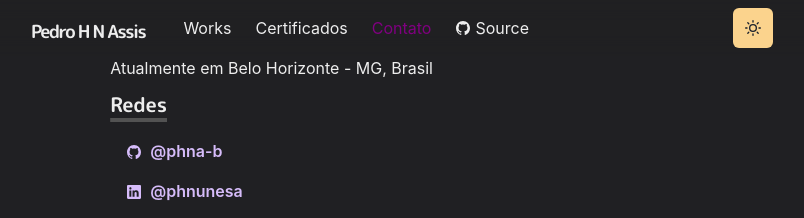
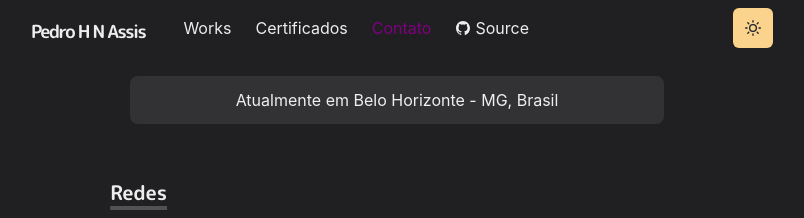
Before and after one commit to Phna-b/Portfolio, a Next.js app: page /contact in a window 1280 px wide. Shown: the top 218 px of the page, without its empty margins (243-1047 px from the left). Built offline with nearby package versions, Linux system fonts and the light colour scheme.

Commit message:
[FEAT] Pequenas melhorias

```diff
--- a/pages/contact.js
+++ b/pages/contact.js
@@ -1,4 +1,4 @@
-import {Container, List, ListItem, Box, Heading,Link, Button} from '@chakra-ui/react'
+import {Container, List, ListItem, Box, Heading,Link,useColorModeValue, Button} from '@chakra-ui/react'
 import { EmailIcon } from '@chakra-ui/icons'
 import Section from '../components/section'
 import Paragraph from '../components/paragraph'
@@ -13,7 +13,12 @@ const Contact = () => {
       <Container>
 
       <Section delay={0.3}>
-            <Location></Location>
+
+            <Box border="20px solid" borderColor="transparent" >
+              <Box borderRadius="lg" bg={useColorModeValue('whiteAlpha.500', 'whiteAlpha.200')} p={3} mb={6} align="center">
+                  <Location></Location>
+              </Box>
+            </Box>
               <Heading as="h3" variant="section-title"> Redes </Heading>
 
               <List>
@@ -37,6 +42,7 @@ const Contact = () => {
                 </ListItem>
 
               </List>
+
             </Section>
 
             <Section delay={0.3} >
--- a/pages/index.js
+++ b/pages/index.js
@@ -1,13 +1,9 @@
-import {Container, List, ListItem, Box, Heading, Image, useColorModeValue, Link, Button} from '@chakra-ui/react'
+import {Container,   Box, Heading, Image, useColorModeValue, Link, Button} from '@chakra-ui/react'
 import Section from '../components/section'
 import Paragraph from '../components/paragraph'
 import NextLink from 'next/link'
 import Layout from '../components/layouts/article'
 import {BioSection, BioYear} from '../components/bio'
-import Location from '../components/location'
-
-
-
 
 const Page = () => {
     return (
```
